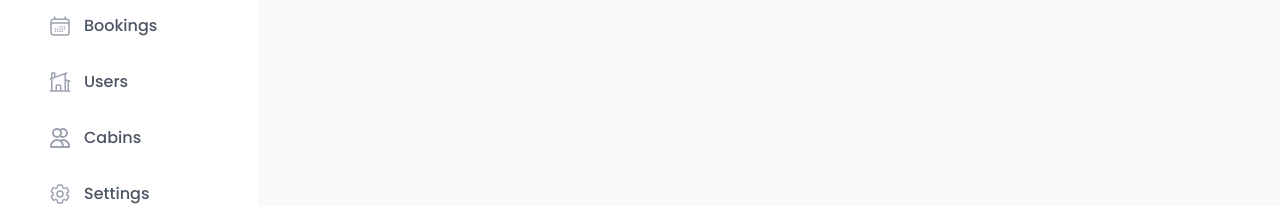
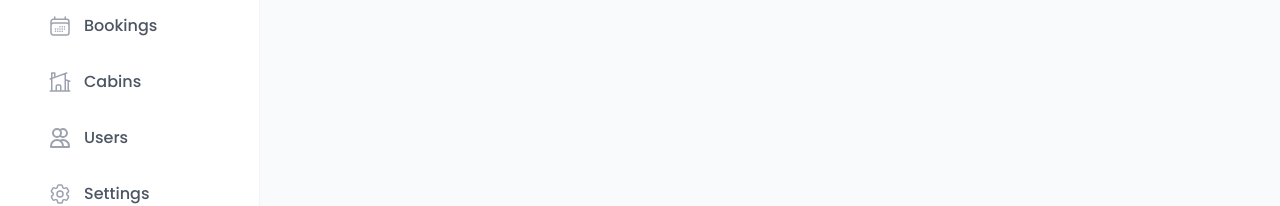
Before and after one commit to moark-peralta-study-repo/the-wild-oasis, a React (Vite) app: page /dashboard in a window 1280 px wide. Shown: the part 221-427 px from the top of the page. Built offline with nearby package versions, Linux system fonts and the light colour scheme; a web font is replaced by a local one.

Commit message:
fixed nav link names

```diff
--- a/src/ui/MainNav.jsx
+++ b/src/ui/MainNav.jsx
@@ -72,13 +72,13 @@ function MainNav() {
         <li>
           <StyledNavLink to="/cabins">
             <HiOutlineHomeModern />
-            <span>Users</span>
+            <span>Cabins</span>
           </StyledNavLink>
         </li>
         <li>
           <StyledNavLink to="/users">
             <HiOutlineUsers />
-            <span>Cabins</span>
+            <span>Users</span>
           </StyledNavLink>
         </li>
         <li>
```
